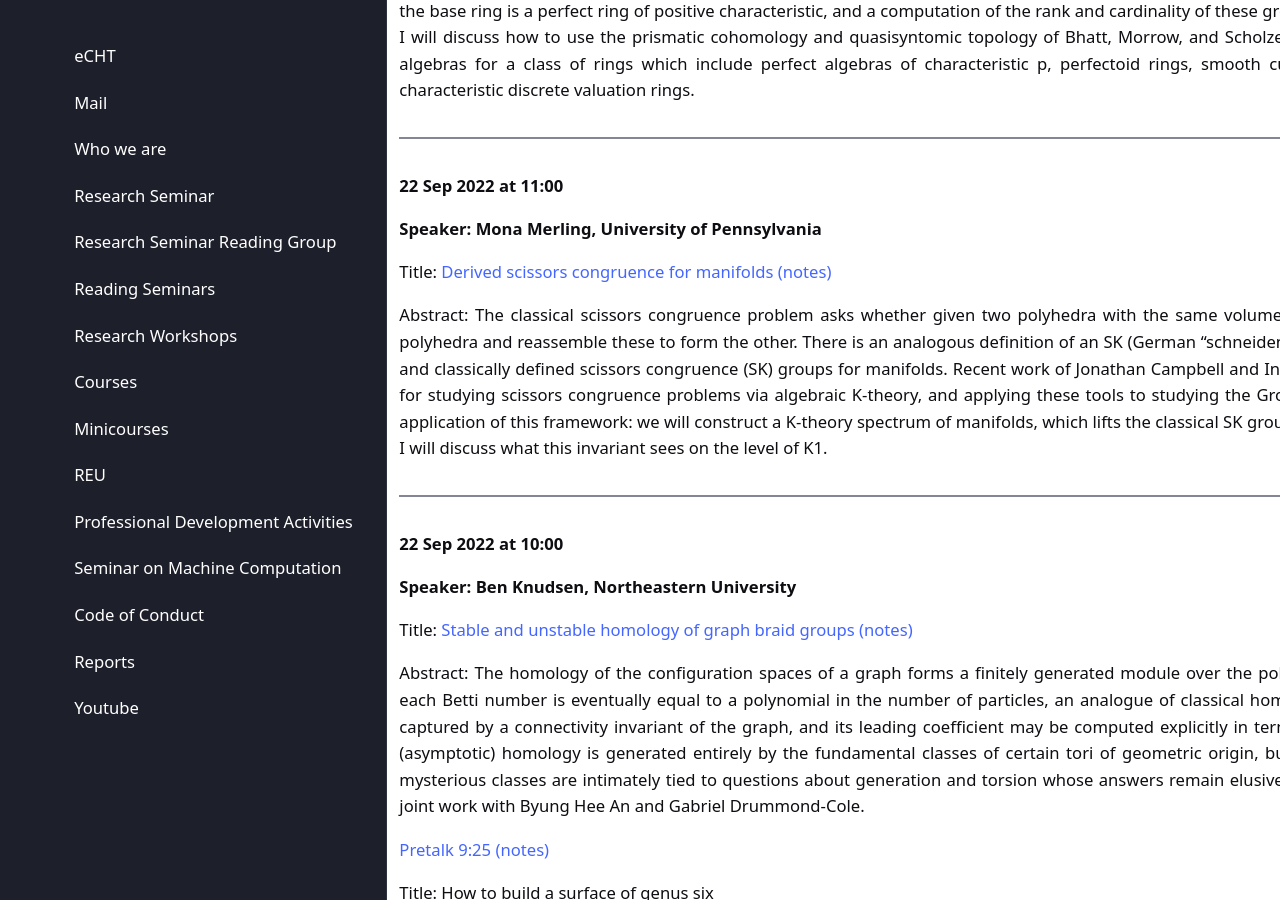
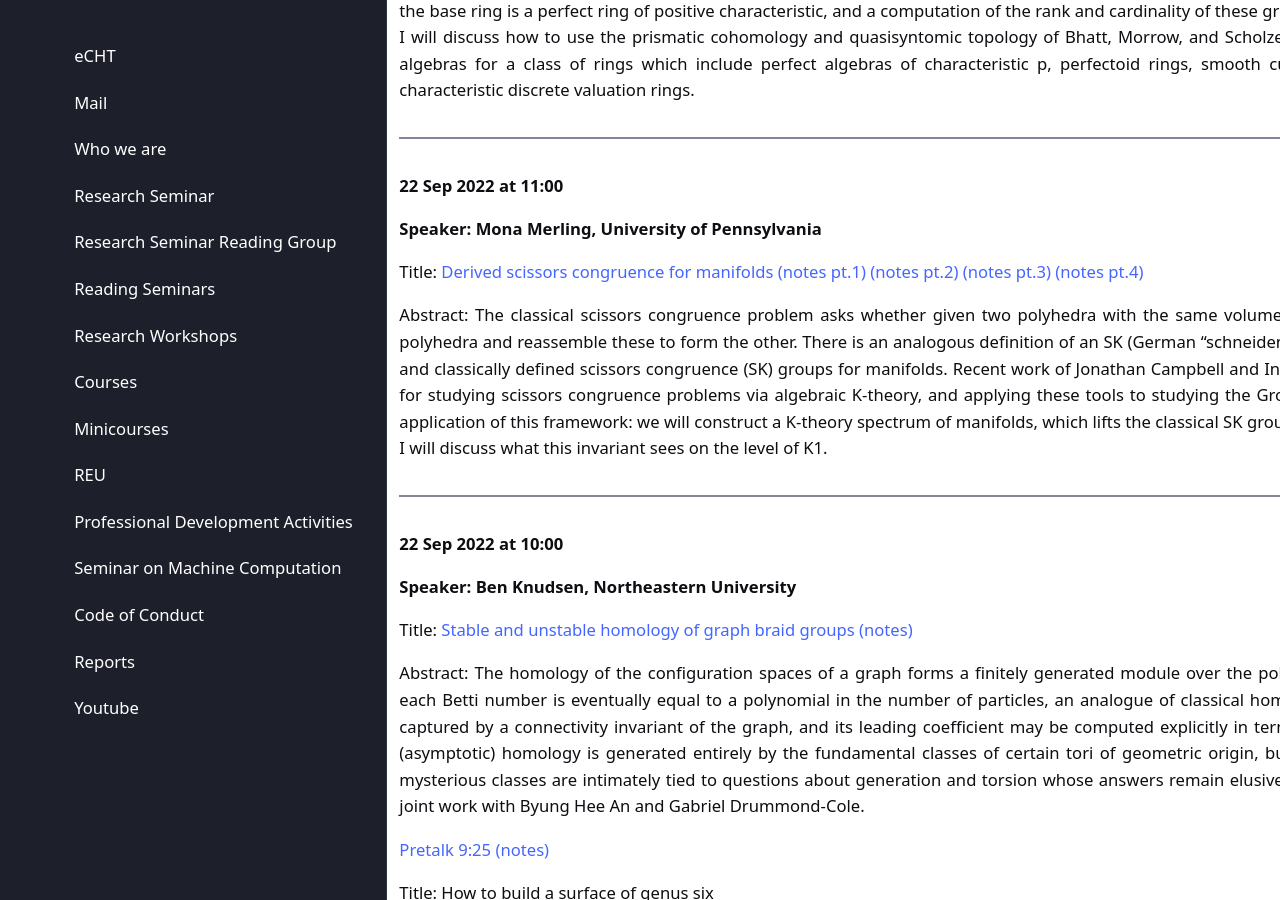
Before and after one commit to eCHTorc/eCHTorc.github.io, a Jekyll site: the page built from echt-research-seminar.html, in a window 1280 px wide and 900 px high, scrolled down 21747 px. Built offline with Jekyll 4.4.1, drawn with Linux system fonts in a browser that asks for light colours.

Commit message:
Add multiple notes links for Mona Merling's talk
Updated the speaker's notes section with additional references.

```diff
--- a/echt-research-seminar.html
+++ b/echt-research-seminar.html
@@ -1171,7 +1171,7 @@ Abstract: The algebraic K-theory of truncated polynomial algebras in a single va
 </p>
 
 <p>
-Title: <a href="https://www.youtube.com/watch?v=CuMamGOyaws"> Derived scissors congruence for manifolds</a> <a href="/files/merling.pdf"> (notes)</a>
+Title: <a href="https://www.youtube.com/watch?v=CuMamGOyaws"> Derived scissors congruence for manifolds</a> <a href="/files/merling1.pdf"> (notes pt.1)</a> <a href="/files/merling2.pdf"> (notes pt.2)</a> <a href="/files/merling3.pdf"> (notes pt.3)</a> <a href="/files/merling4.pdf"> (notes pt.4)</a>
 </p>
 
 <p>
```
